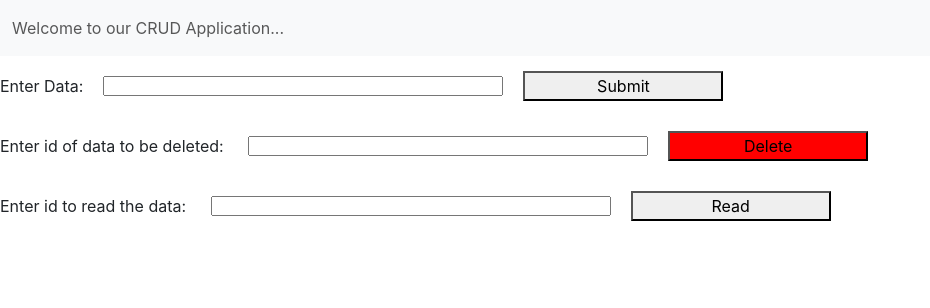
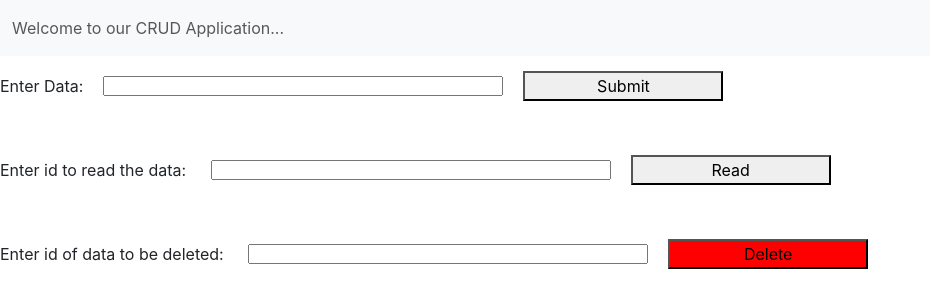
Before and after one commit to mradulnatani/CRUD-app, a React (Create React App) app: page / in a window 1280 px wide. Shown: the top 308 px of the page, without its empty margins (0-930 px from the left). Built offline with nearby package versions, Linux system fonts and the light colour scheme.

Commit message:
merged components into one

```diff
--- a/src/App.js
+++ b/src/App.js
@@ -1,15 +1,12 @@
 import './App.css';
 import Header from './Header.js';
 import Main from './Main.js';
-import DeleteData from './deleteData.js';
-import ReadData from './readData.js'
 function App() {
     return(
         <>
         <Header/>
         <Main/>
-        <DeleteData/>
-        <ReadData/>
+
     </>
     );
 }
--- a/src/Main.js
+++ b/src/Main.js
@@ -14,6 +14,13 @@ export default function Main() {
             <p>{data}</p>
             :null
         }
+        <br/> <br/>
+              Enter id to read the data: <input type='text' style={{margin:20, height:20, width:400, padding:0}}></input>
+              <button style={{width:200}}>Read</button>
+              <br/> <br/>
+              Enter id of data to be deleted: <input type='text' style={{margin:20, height:20, width:400, padding:0}}></input>
+              <button style={{backgroundColor:'red',width:200}}>Delete</button>
+
         </>
     )
 }
--- a/src/deleteData.js
+++ /dev/null
@@ -1,10 +0,0 @@
-import React from 'react'
-
-export default function deleteData() {
-  return (
-    <div>
-      Enter id of data to be deleted: <input type='text' style={{margin:20, height:20, width:400, padding:0}}></input>
-      <button style={{backgroundColor:'red',width:200}}>Delete</button>
-    </div>
-  )
-}
--- a/src/readData.js
+++ /dev/null
@@ -1,10 +0,0 @@
-import React from 'react'
-
-export default function readData() {
-  return (
-    <div>
-      Enter id to read the data: <input type='text' style={{margin:20, height:20, width:400, padding:0}}></input>
-      <button style={{width:200}}>Read</button>
-    </div>
-  )
-}
```
